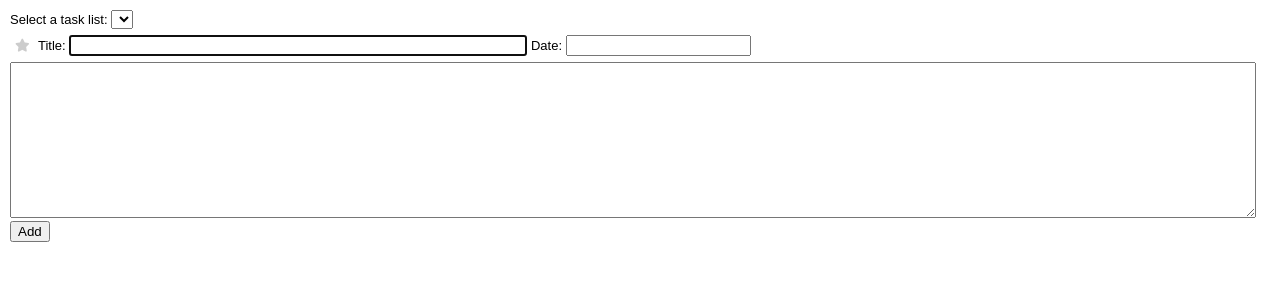
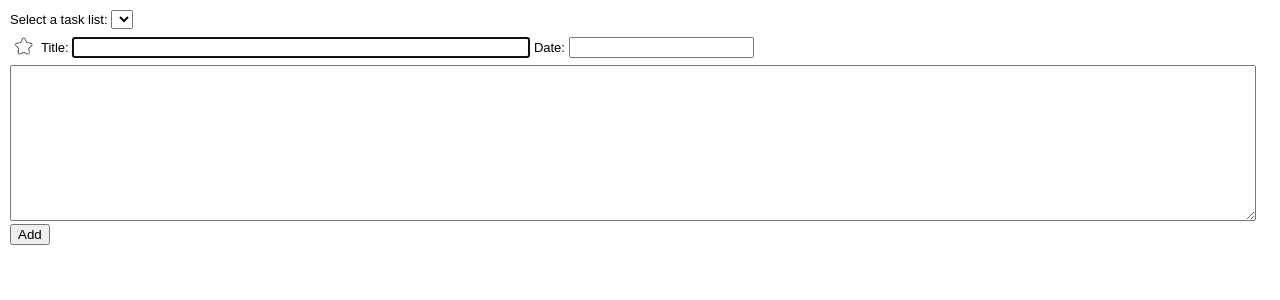
Before and after one commit to geoff604/ms-todo-bookmarklet, a PHP site: page / in a window 1280 px wide. Shown: the top 300 px of the page. Run offline with PHP 8.4, Linux system fonts and the light colour scheme; data that the repository does not hold is empty.

Commit message:
Change appearance of star icon
Change appearance of star icon for marking task important. Wanted the
icon to be an outline when not selected, and filled in when selected.

```diff
--- a/src/index.php
+++ b/src/index.php
@@ -58,14 +58,16 @@
     margin: 5px;
     content: "\f005";
     display: inline-block;
-    font-size: 1em;
-    color: #ccc;
+    font-size: 1.2em;
+    text-shadow: 0px 0px 1px #000, 0px 0px 1px #000, 0px 0px 1px #000, 0px 0px 1px #000, 0px 0px 1px #000;
+    color: white;
     -webkit-user-select: none;
     -moz-user-select: none;
     user-select: none;
   }
   input.star:checked ~ label.star:before {
     color: #FFC107;
+    text-shadow: none;
   }
 </style>
 </head>
@@ -78,7 +80,7 @@
 </select>
 <br/>
     <input type="checkbox" class="star" name="favstar" id="favstar" value="1" />
-    <label title="Favorite" for="favstar" class="star"></label>
+    <label title="Mark as important" for="favstar" class="star"></label>
     <label for="task-title">Title:</label>
     <input type="text" maxlength="250" name="task-title" id="task-title" autofocus value="<? print(isSet($_GET['startingTitle']) ? htmlEntities($_GET['startingTitle'], ENT_QUOTES) : ''); ?>"/>
     <label for="task-date">Date:</label>
```
